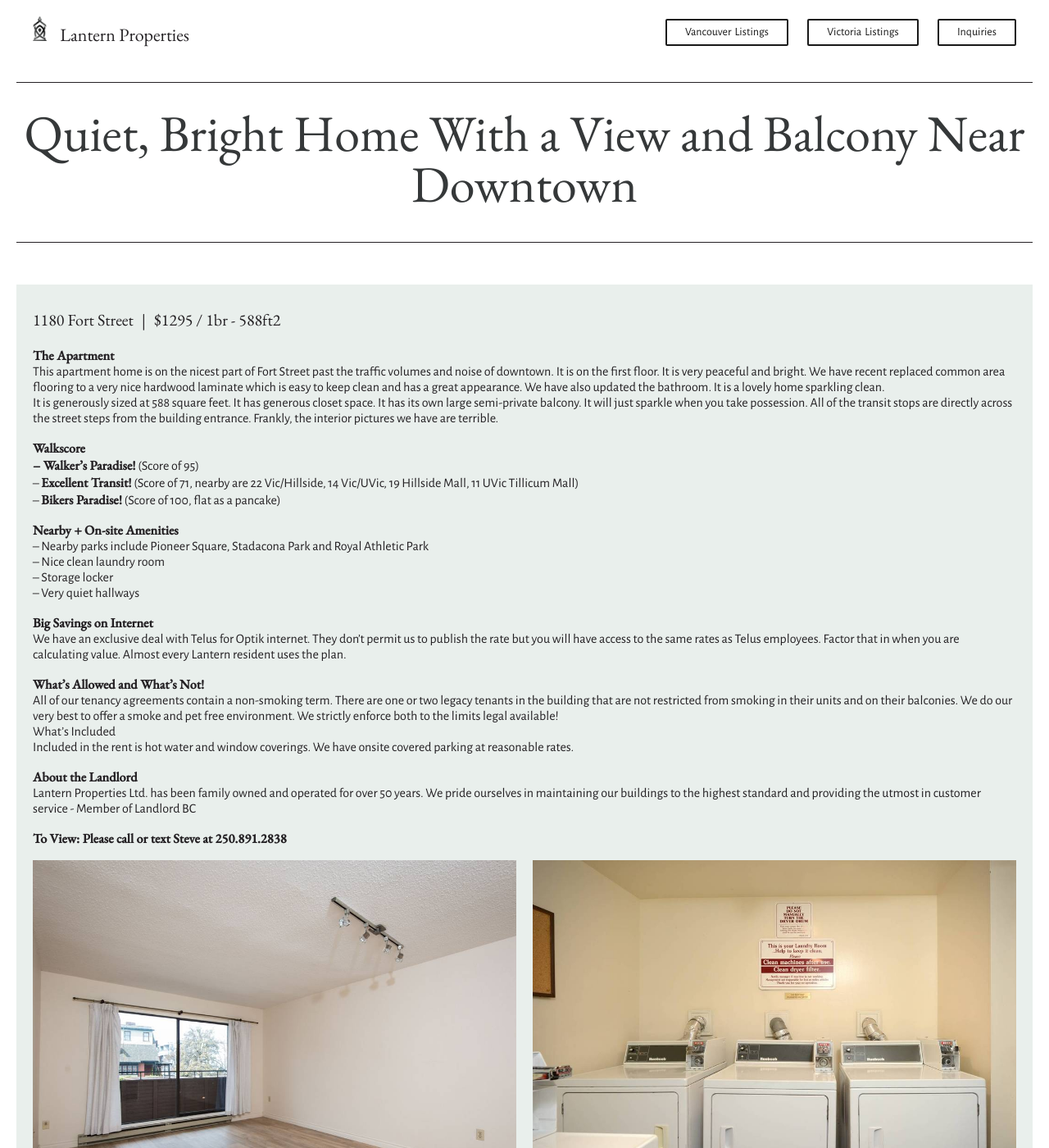
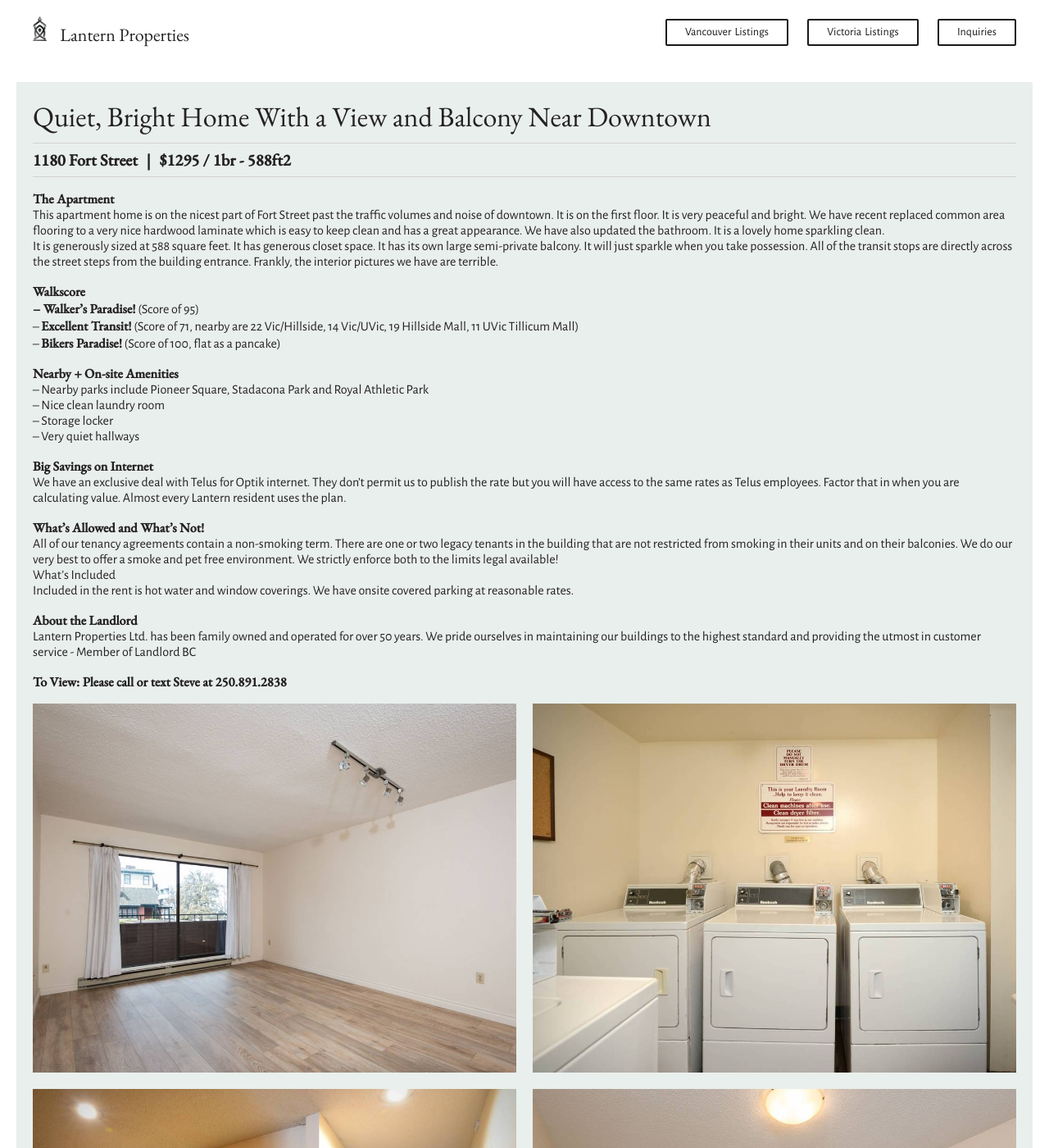
Before and after one commit to RF604/lantern2020, a Jekyll site: the page built from _posts/2020-07-24-fort-listing.md, in a window 1280 px wide and 1400 px high. Shown: the whole window at 82% size. Built offline with Jekyll 4.4.1, drawn with Linux system fonts in a browser that asks for light colours.

Commit message:
periodic commit

```diff
--- a/_layouts/post.html
+++ b/_layouts/post.html
@@ -11,9 +11,9 @@
 
   <article>
 
-    <h1>{{ page.listing-heading }}</h1>
+    <div class="article-content">
 
-    <div class="article-content">
+      <h2>{{ page.listing-heading }}</h2>
 
       <h3>{{ page.listing-address }}&ensp;|&ensp;{{ page.rent }}</h3>
 
--- a/style.css
+++ b/style.css
@@ -285,33 +285,8 @@ form #submit:hover {
   max-width: 600px;
   text-align: center;
 }
-.listings-list h3 {
-  font-weight: 600;
-  line-height: 1;
-  margin: 16px 0 10px 0;
-  padding: 0;
-}
-.listings-list h4 {
-  text-align: center;
-  display: inline-block;
-  font-style: italic;
-  margin: 0 0 10px 0;
-  padding: 0 10px;
-  line-height: 1;
-}
-.listings-list p {
-  margin: 20px 0;
-}
-.listings-list strong {
-  font-weight: 600;
-}
-.listings-list ul {
-  margin-top: -16px;
-  padding-left: 0;
-  list-style: none;
-}
-
 article {
+  margin-top: 50px;
   padding: 20px;
   width: 100%;
   height: 100%;
@@ -335,28 +310,6 @@ article {
   object-fit: cover;
   padding: 0;
 }
-@media screen and (max-width: 1000px) {
-    .listing-images-container {
-      display: grid;
-      grid-template-columns: 1fr;
-      grid-auto-rows: auto;
-      grid-gap: 10px;
-    }
-
-    .listing-images-container .listing-images {
-      width: 100%;
-      max-width: 600px;
-      height: 450px;
-      margin: 0 auto;
-      object-fit: cover;
-      padding: 0 10px;
-    }
-
-    .listings-list .listing-info {
-      padding: 10px;
-    }
-  }
-
 
 /* FOOTER */
 footer {
@@ -393,7 +346,6 @@ header a span {
 .project-header.scrolled a span {
   color: white;
 }
-
 h1 {
   font-size: 62px;
   line-height: 1;
@@ -469,7 +421,35 @@ button.inquiries a {
 strong {
   font-weight: 600;
 }
-
+.listings-list h3,
+article h3 {
+  font-weight: 600;
+  line-height: 1;
+  margin: 16px 0 10px 0;
+  padding: 0;
+}
+article h3 {
+  border-bottom: 1px solid lightgray;
+  padding-bottom: 10px;
+  padding-top: 0;
+  margin-top: 0;
+}
+.listings-list h4 {
+  text-align: center;
+  display: inline-block;
+  font-style: italic;
+  margin: 0 0 10px 0;
+  padding: 0 10px;
+  line-height: 1;
+}
+.listings-list p {
+  margin: 20px 0;
+}
+article h2 {
+  margin: 10px 0;
+  padding-bottom: 10px;
+  border-bottom: 1px solid lightgray;
+}
 
 /* ANIMATIONS */
 img {
@@ -635,6 +615,24 @@ h1.fade {
   img.fade {
     filter: none;
   }
+
+  .listing-images-container {
+    display: grid;
+    grid-template-columns: 1fr;
+    grid-auto-rows: auto;
+    grid-gap: 10px;
+  }
+  .listing-images-container .listing-images {
+    width: 100%;
+    max-width: 600px;
+    height: 450px;
+    margin: 0 auto;
+    object-fit: cover;
+    padding: 0;
+  }
+  .listings-list .listing-info {
+    padding: 10px;
+  }
 }
 @media screen and (max-width: 500px) {
   header button:after {
```
Also changed, not shown: listings.html (+1 -13 lines).
